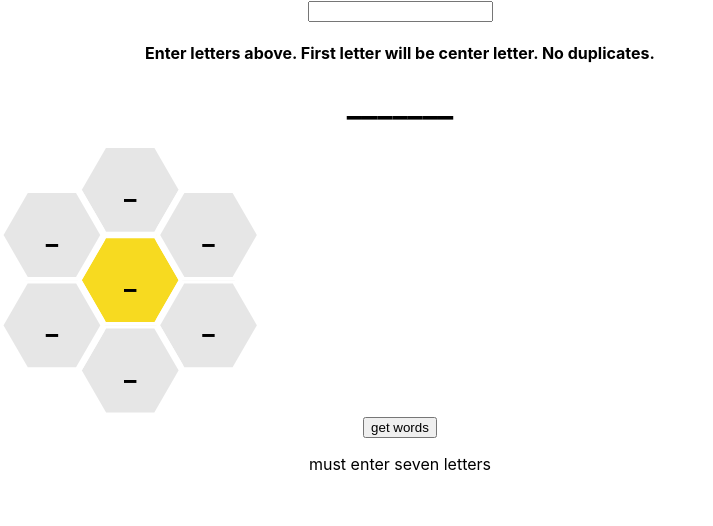
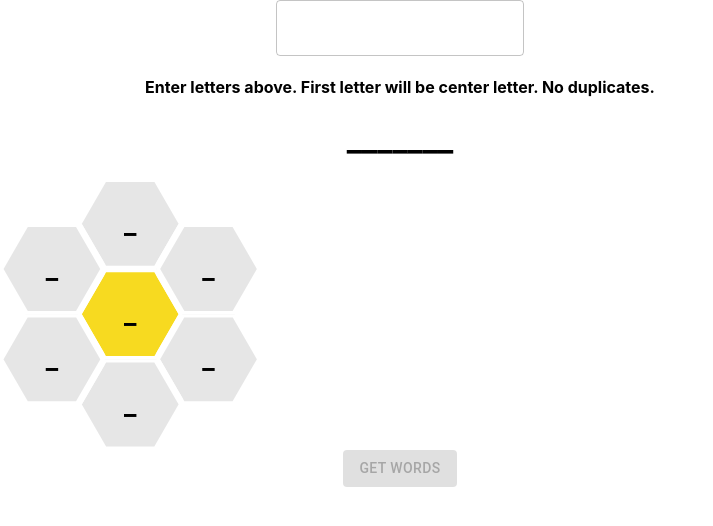
Before and after one commit to benziw/NYT-Spelling-Bee-Solver, a React (Create React App) app: page / in a window 1280 px wide. Shown: the top 526 px of the page, without its empty margins (0-713 px from the left). Built offline with nearby package versions, Linux system fonts and the light colour scheme.

Commit message:
adding some style with mui

```diff
--- a/package.json
+++ b/package.json
@@ -3,6 +3,10 @@
   "version": "0.1.0",
   "private": true,
   "dependencies": {
+    "@emotion/react": "^11.10.0",
+    "@emotion/styled": "^11.10.0",
+    "@mui/lab": "^5.0.0-alpha.95",
+    "@mui/material": "^5.10.1",
     "@testing-library/jest-dom": "^5.16.5",
     "@testing-library/react": "^13.3.0",
     "@testing-library/user-event": "^13.5.0",
--- a/src/App.js
+++ b/src/App.js
@@ -4,6 +4,8 @@ import { useState } from 'react';
 
 import Hive from './components/Hive';
 import WordList from './components/WordList';
+
+import TextField from '@mui/material/TextField';
 
 
 export default function App() {
@@ -26,7 +28,7 @@ export default function App() {
   return (
     <div className="App">
 
-      <input onChange={textOnChange} maxLength='7' value={letters.replaceAll("_", "").toUpperCase()}></input>
+      <TextField onChange={textOnChange} maxLength='7' value={letters.replaceAll("_", "").toUpperCase()}></TextField>
       <h4>{`Enter letters above. First letter will be center letter. No duplicates.`}</h4>
       <h1>{letters.toUpperCase()}</h1>
 
--- a/src/components/WordList.js
+++ b/src/components/WordList.js
@@ -1,10 +1,12 @@
 import { useState } from 'react';
 import Axios from 'axios';
 
+import Button from '@mui/material/Button';
+import LoadingButton from '@mui/lab/LoadingButton';
 
 export default function WordList(props) {
 
-  const [sevenLetters, setSevenLetters] = useState(false);
+  //const [sevenLetters, setSevenLetters] = useState(false);
   const [realWords, setRealWords] = useState([]);
   const letters = props.letters.replaceAll("_", "").split('').sort().join('');
 
@@ -13,12 +15,7 @@ export default function WordList(props) {
 
     //check sevenletters
     if (letters.length < 7) {
-      setSevenLetters(false);
-      //console.log('state changed');
       return null;
-    }
-    else {
-      setSevenLetters(true);
     }
 
     const getWordsPromise = Axios.get('http://localhost:3001/api/getWords').then((response) => {
@@ -32,18 +29,18 @@ export default function WordList(props) {
       setRealWords(words[letters] || [`no words found from letters '${letters.toUpperCase()}'`]);
     }
 
-
+    setRealWords(['loading...']);
     doRest();
-
   }
 
   return (
     <div className="wordListContainer">
-      <button onClick={getWordsOnClick}>get words</button>
 
-      {sevenLetters ?
-        null :
-        <p>must enter seven letters</p>
+      {letters.length == 7 ?
+        (realWords[0] !== 'loading...' ?
+          <Button onClick={getWordsOnClick} variant='contained'>get words</Button> :
+          <LoadingButton loading variant="outlined">loading...</LoadingButton>) :
+        <Button onClick={getWordsOnClick} variant='contained' disabled>get words</Button>
       }
 
       {realWords.map((word) => (
```
Also changed, not shown: 1 other file (tests, documents, lock files or other folders).
